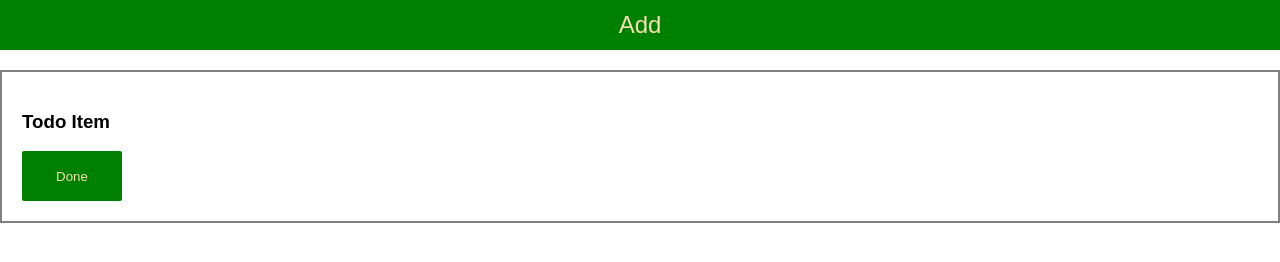
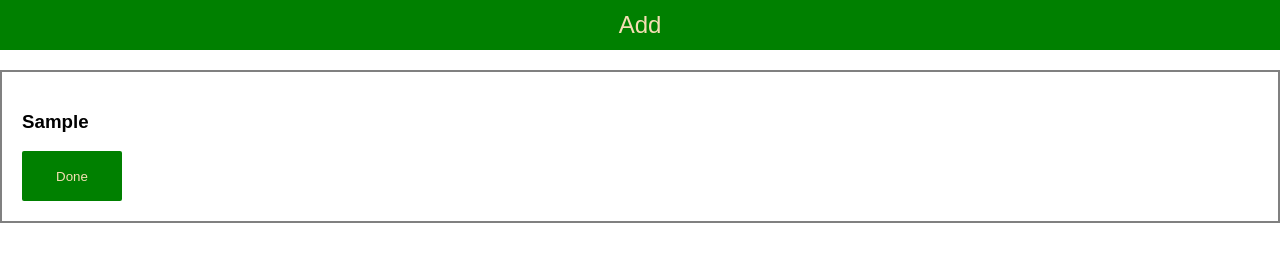
Before and after one commit to gigisoza/todo-app, a React (Create React App) app: page / in a window 1280 px wide. Both pictures are taken after typing "Sample" into the empty fields and a click on the button "Add". Shown: the part 202-464 px from the top of the page. Built offline with nearby package versions, Linux system fonts and the light colour scheme.

Commit message:
added TodoList component

```diff
--- a/src/App.js
+++ b/src/App.js
@@ -1,7 +1,7 @@
 import Header from "./components/Header";
 import Form from "./components/Form";
 import { useState } from "react";
-import Todo from "./components/Todo";
+import TodoList from "./components/TodoList";
 function App() {
   const [todo, setTodo] = useState("");
   const [todoList, setTodoList] = useState([]);
@@ -9,7 +9,7 @@
     <div className="App">
       <Header></Header>;
       <Form todo={todo} setTodo={setTodo} todoList={todoList} setTodoList={setTodoList}></Form>
-      <Todo/>
+      <TodoList todoList={todoList}/>
     </div>
   );
 }
--- a/src/components/Todo.js
+++ b/src/components/Todo.js
@@ -1,9 +1,9 @@
 import styles from "../style.module.css";
 
-const Todo = () => {
+const Todo = ({ todoItem }) => {
     return (<div>
         <div className={styles.todoitem}>
-            <h3 className={styles.todoname}>Todo Item</h3>
+            <h3 className={styles.todoname}>{todoItem}</h3>
             <button className={styles.deletebutton}>Done</button>
         </div>
     </div>);
--- /dev/null
+++ b/src/components/TodoList.js
@@ -0,0 +1,12 @@
+import Todo from "./Todo";
+const TodoList = ({ todoList }) => {
+    return (
+        <div>
+            {todoList.map((todoItem) => (
+                <Todo todoItem={todoItem}></Todo>
+            ))}
+        </div>
+    );
+};
+
+export default TodoList;
```
